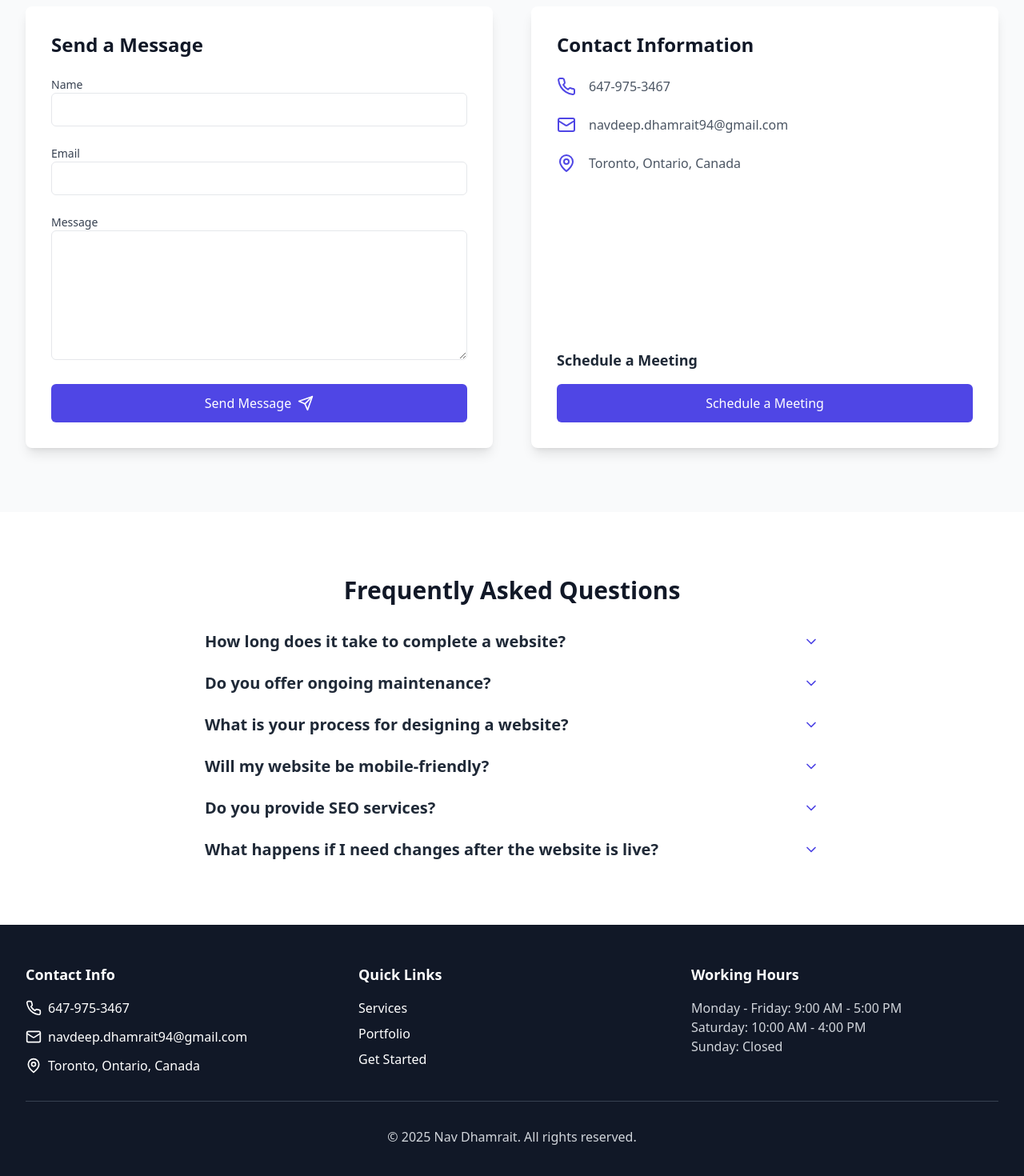
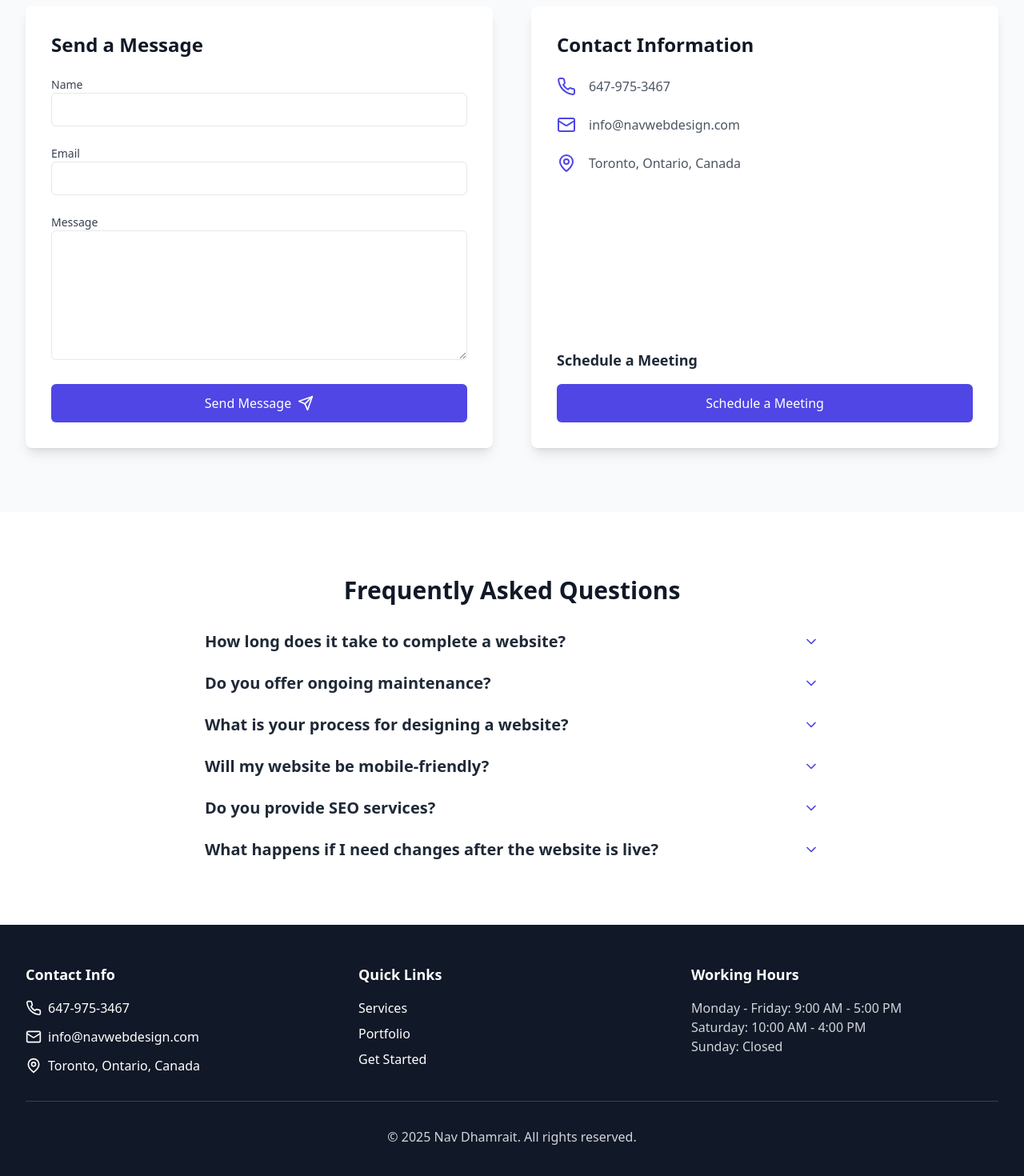
Before and after one commit to nav-commits/WebsiteBusiness, a React (Vite) app: page /contact in a window 1280 px wide. Shown: the part 420-1890 px from the top of the page at 80% size. Built offline with nearby package versions, Linux system fonts and the light colour scheme.

Commit message:
added my new email

```diff
--- a/src/components/Footer.tsx
+++ b/src/components/Footer.tsx
@@ -14,7 +14,7 @@ const Footer = () => {
               </div>
               <div className="flex items-center">
                 <Mail className="h-5 w-5 mr-2" />
-                <span>navdeep.dhamrait94@gmail.com</span>
+                <span>info@navwebdesign.com</span>
               </div>
               <div className="flex items-center">
                 <MapPin className="h-5 w-5 mr-2" />
--- a/src/pages/Contact.tsx
+++ b/src/pages/Contact.tsx
@@ -153,7 +153,7 @@ const Contact = () => {
                 </div>
                 <div className="flex items-start">
                   <Mail className="h-6 w-6 text-indigo-600 mr-4" />
-        <p className="text-gray-600">navdeep.dhamrait94@gmail.com</p>
+                  <p className="text-gray-600">info@navwebdesign.com</p>
                 </div>
                 <div className="flex items-start">
                   <MapPin className="h-6 w-6 text-indigo-600 mr-4" />
```
Lines whose indentation alone changed are shown as unchanged.
